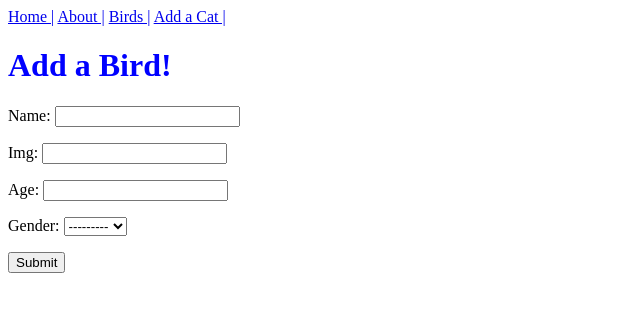
After one commit to neshmasood/django-birds, a Django app: page /birds/new/ in a window 1280 px wide. The commit adds this page. Shown: the top 312 px of the page, without its empty margins (0-640 px from the left). Run offline with Django 4.2, Linux system fonts and the light colour scheme.

Commit message:
create and view part of crud completed

```diff
--- a/main_app/templates/base.html
+++ b/main_app/templates/base.html
@@ -12,8 +12,10 @@
 </head>
 <body>
     <nav>
-        <li>Home</li>
-        <li>About</li>
+        <a href="/">Home |</a>
+        <a href="/about">About |</a>
+        <a href="/birds">Birds |</a>
+        <a href="{% url 'bird_create' %}">Add a Cat |</a>
     </nav>
     {% block content %}
 
--- /dev/null
+++ b/main_app/templates/bird_create.html
@@ -0,0 +1,10 @@
+{% extends 'base.html' %}
+{% block content %}
+<h1>Add a Bird!</h1>
+<form method="post">
+    {% csrf_token %}
+    {{form.as_p}}
+    <input type="submit" value="Submit" />
+</form>
+
+{% endblock %}
--- a/main_app/templates/birdlist.html
+++ b/main_app/templates/birdlist.html
@@ -15,10 +15,12 @@ Bird List
     <!-- this a tag will redirect back to birdlist without a query param! be sure to use the "name" you called the route in your main_app/urls.py -->
     <a href="{% url 'bird_list' %}">Clear Search</a>
 </form>
-<h1>Birds</h1>
+<h1>{{header}}</h1>
     {% for bird in birds %}
     <img src="{{bird.img}}" alt="{{bird.name}}">
-    <h3>Name: {{bird.name}}</h3>
+    <a href="{% url 'bird_detail' bird.pk %}">
+        <h3>Name: {{bird.name}}</h3>
+    </a>
     <h3>Age: {{bird.age}}</h3>
     <h3>Gender: {{bird.gender}}</h3>
     {% endfor %}
--- a/main_app/urls.py
+++ b/main_app/urls.py
@@ -6,4 +6,6 @@ urlpatterns = [
     path('', views.Home.as_view(), name="home"),  #<- here we have added the new path
     path('about/', views.About.as_view(), name="about"),
     path('birds/', views.Bird_List.as_view(), name="bird_list"),
+    path('birds/new/', views.Bird_Create.as_view(), name="bird_create"),
+    path('birds/new/', views.Bird_Detail.as_view(), name="bird_detail")
 ]
--- a/main_app/views.py
+++ b/main_app/views.py
@@ -2,6 +2,8 @@ from django.shortcuts import render
 from django.views.generic.base import TemplateView
 from django.views import View # View class to handle requests
 from django.http import HttpResponse #This is our responses
+from django.views.generic import DetailView, CreateView
+from django.urls import reverse
 from .models import Bird
 
 # Create your views here.
@@ -65,5 +67,17 @@ class Bird_List(TemplateView):
             context['header'] = f"Searching for {name}"
         else:
             context['birds'] = Bird.objects.all()
-            context['header'] = "Birds" # this is where we add the key into our context object for the view to use
+            context['header'] = "Beautiful Birds" # this is where we add the key into our context object for the view to use
         return context
+
+class Bird_Create(CreateView):
+    model = Bird
+    fields = ['name', 'img', 'age', 'gender']
+    template_name = "bird_create.html"
+    # success_url = "/birds/"
+    def get_success_url(self):
+        return reverse('bird_detail', kwargs={'pk': self.object.pk})
+
+class Bird_Detail(DetailView):
+    model = Bird
+    template_name="bird_detail.html"
```
Also changed, not shown: db/create_bird.sql (renamed from db/create_birds.sql), main_app/templates/bird_detail.html (added).
